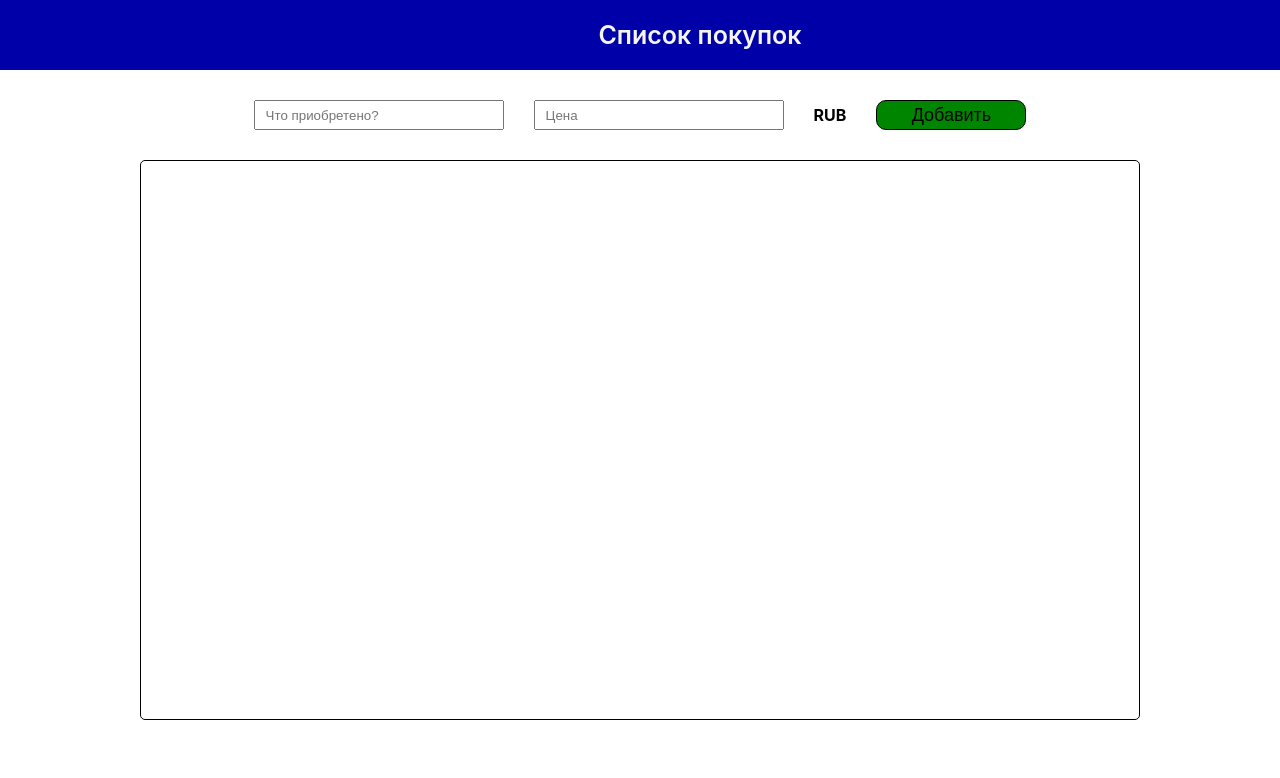
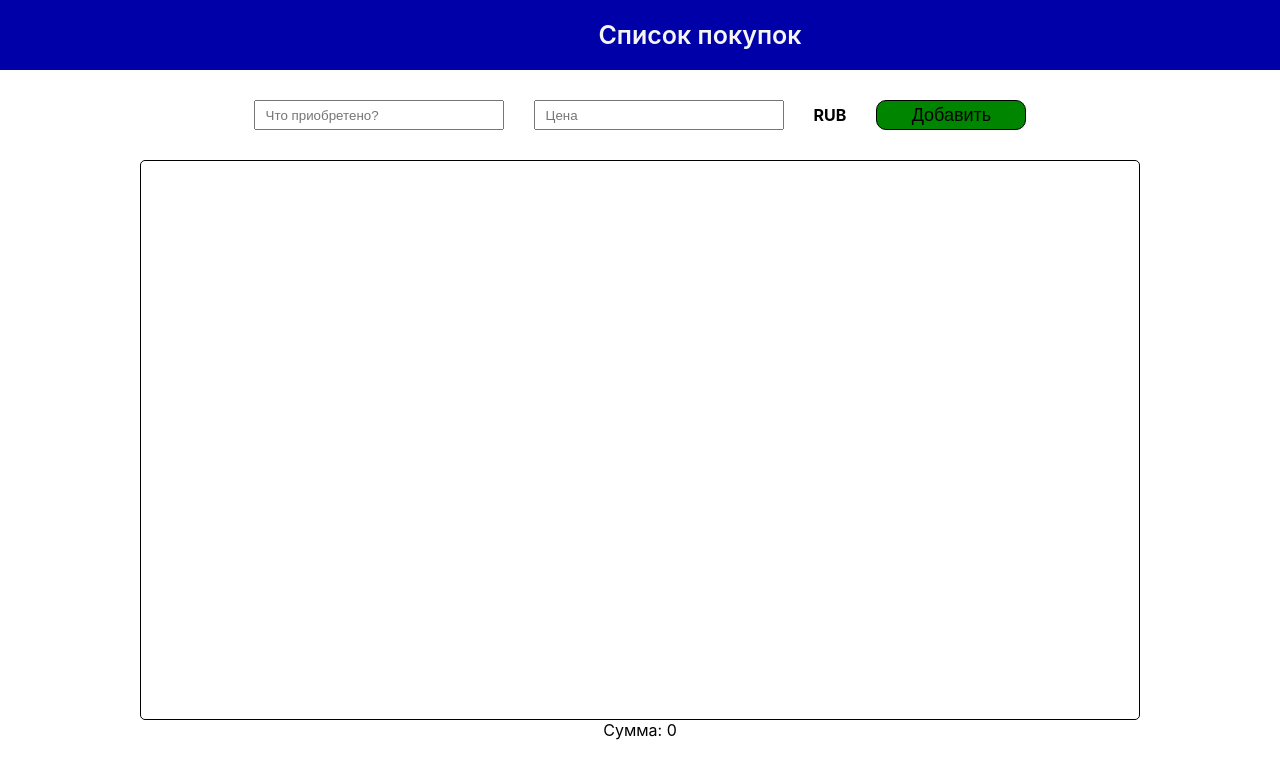
Before and after one commit to AlexDaero/homework_55.2, a React (Create React App) app: page / in a window 1280 px wide. Shown: the top 778 px of the page. Built offline with nearby package versions, Linux system fonts and the light colour scheme.

Commit message:
#2 create count total sum

```diff
--- a/public/index.html
+++ b/public/index.html
@@ -24,7 +24,7 @@
       work correctly both with client-side routing and a non-root public URL.
       Learn how to configure a non-root public URL by running `npm run build`.
     -->
-    <title>React App</title>
+    <title>Список покупок</title>
   </head>
   <body>
     <noscript>You need to enable JavaScript to run this app.</noscript>
--- a/src/components/Content/Content.jsx
+++ b/src/components/Content/Content.jsx
@@ -1,4 +1,4 @@
-import React, { useRef, useState } from 'react';
+import React, { useEffect, useRef, useState } from 'react';
 import './Content.css';
 import Button from '../UI/Button/Button'
 
@@ -6,16 +6,17 @@ function Content() {
     const inputProductRef = useRef(null)
     const inputPriceRef = useRef(null)
     const [arrayPurchase, setArrayPurchase] = useState([])
+    const [totalSum, setTotalSum] = useState({ result: 0 })
 
     const addPurchase = () => {
         const copyState = [...arrayPurchase]
         const purchase = {
             product: '',
-            price: ''
+            price: 0
         }
         if (isNaN(inputProductRef.current.value) && inputPriceRef.current.value > 0) {
             purchase.product = inputProductRef.current.value
-            purchase.price = inputPriceRef.current.value
+            purchase.price = Number(inputPriceRef.current.value)
             copyState.push(purchase)
             setArrayPurchase(copyState)
             return
@@ -28,6 +29,13 @@ function Content() {
         copyState.splice(index, 1)
         setArrayPurchase(copyState)
     }
+
+    useEffect(() => {
+        const copyState = { ...totalSum }
+        copyState.result = 0
+        arrayPurchase.reduce((sum, current) => copyState.result += current.price, 0)
+        setTotalSum(copyState)
+    }, [arrayPurchase])
 
     return (
         <div className='content'>
@@ -47,7 +55,7 @@ function Content() {
                     <div className='content_panel'>
                         {arrayPurchase.map((item, index) => {
                             return (
-                                <div className='content_panel_purchase'>
+                                <div key={`${item}_${index}`} className='content_panel_purchase'>
                                     <p>{item.product}</p>
                                     <p>{item.price} RUB</p>
                                     <Button
@@ -61,6 +69,9 @@ function Content() {
                         })}
                     </div>
                 </div>
+                <div className='content_totalSum'>
+                    <p>Сумма: {totalSum.result}</p>
+                </div>
             </div>
         </div>
     )
```
